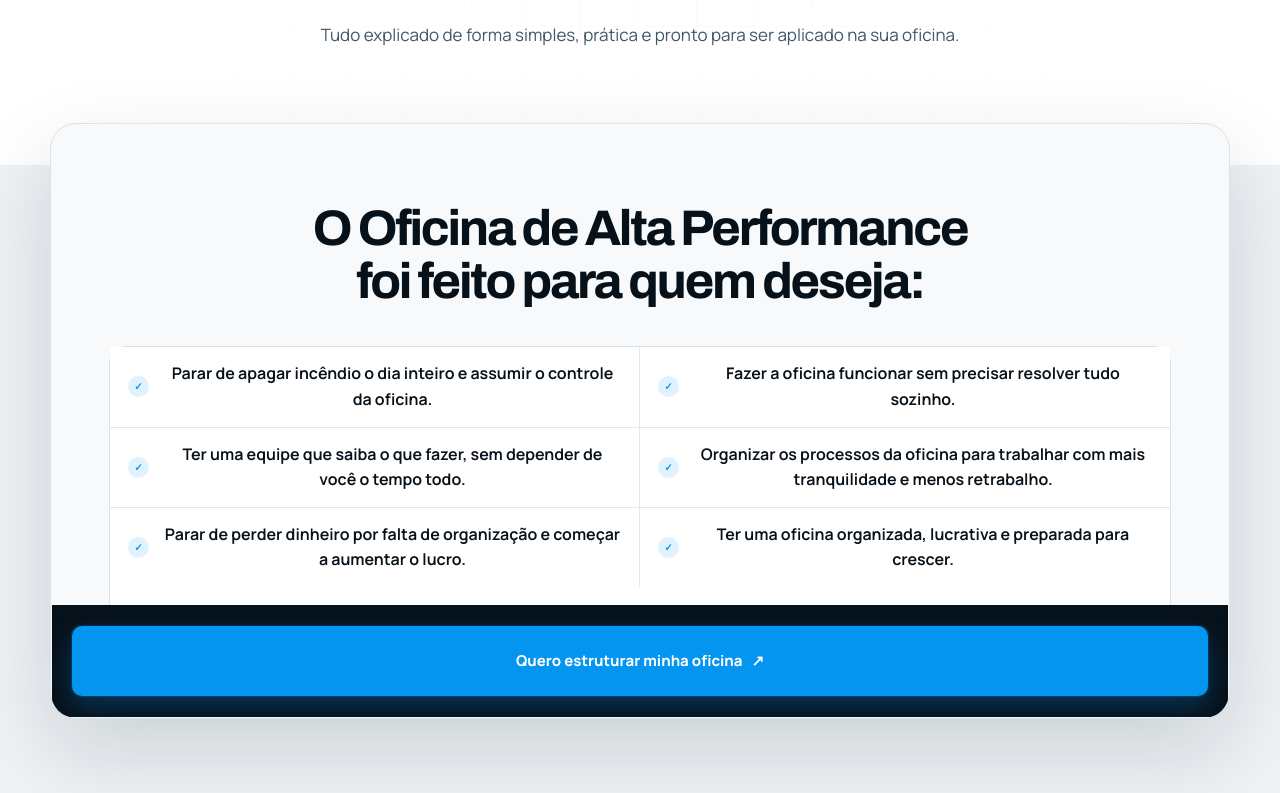
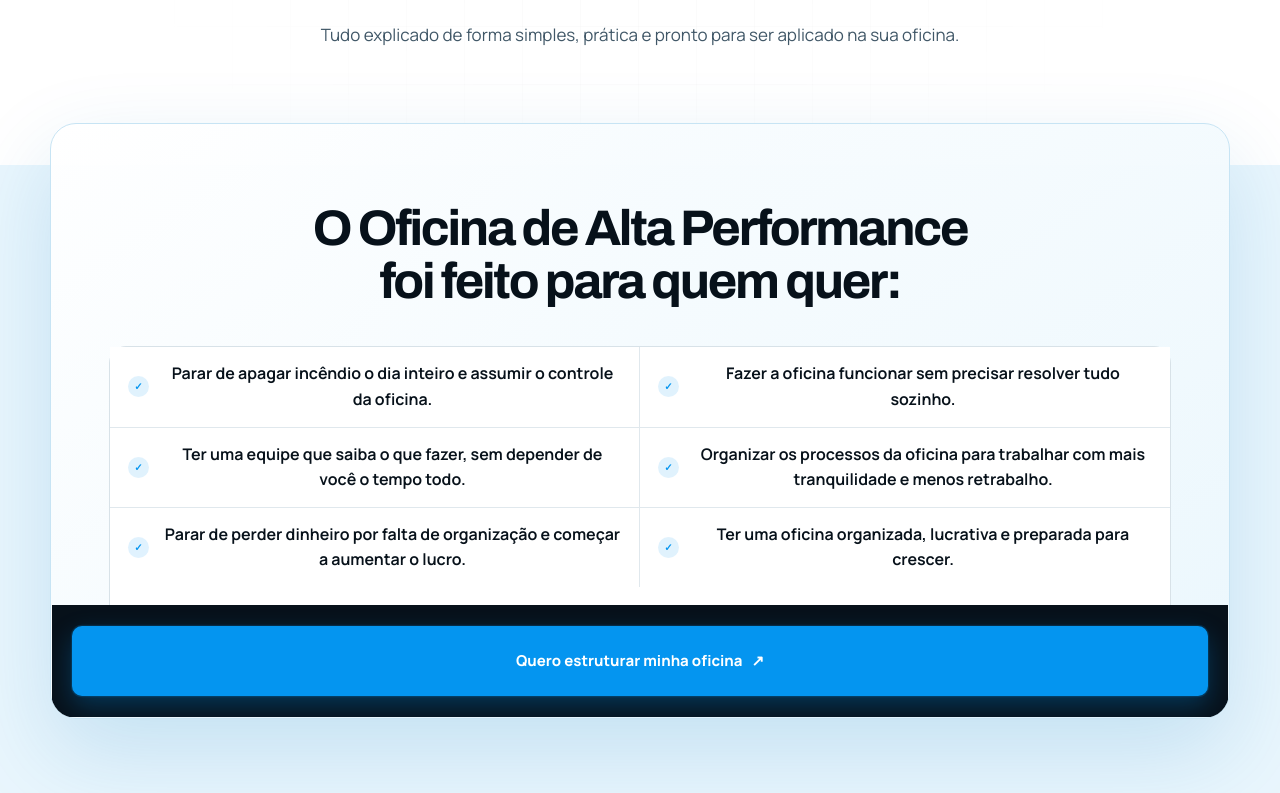
Before and after one commit to cezarhlima1/diegomensor, a Next.js app: page /oficinadealtaperformance in a window 1280 px wide. Shown: the part 1767-2560 px from the top of the page. Built offline with nearby package versions, Linux system fonts and the light colour scheme.

Commit message:
suaviza fundo azul da secao de publico

```diff
--- a/components/oficina-alta-performance/OficinaAltaPerformance.tsx
+++ b/components/oficina-alta-performance/OficinaAltaPerformance.tsx
@@ -152,7 +152,7 @@ export default function OficinaAltaPerformance() {
       <section className={`${styles.lightSection} ${styles.audienceSection}`}>
         <div className={styles.shell}>
           <div className={`${styles.sectionIntro} ${styles.reveal}`}>
-            <h2>O Oficina de Alta Performance foi feito para quem deseja:</h2>
+            <h2>O Oficina de Alta Performance foi feito para quem quer:</h2>
           </div>
           <div className={styles.audienceGrid}>
             {[
--- a/components/oficina-alta-performance/oficina.module.css
+++ b/components/oficina-alta-performance/oficina.module.css
@@ -816,3 +816,10 @@
   .audienceSection .audienceCta{width:calc(100% + 36px);min-height:100px;margin:14px 0 -34px -18px;padding:15px}
   .audienceSection .audienceCta a{min-height:66px;font-size:14px}
 }
+
+/* Fundo azul suave diferencia o painel de público da seção anterior. */
+.audienceSection{background:radial-gradient(circle at 50% 5%,rgba(4,149,240,.2),transparent 42%),linear-gradient(#fff 0 42px,#e9f6fd 42px)}
+.audienceSection .shell{border-color:#c7e4f4;background:linear-gradient(145deg,rgba(255,255,255,.96),rgba(235,247,253,.98));box-shadow:0 34px 90px rgba(4,117,187,.16)}
+@media(max-width:700px){
+  .audienceSection{background:radial-gradient(circle at 50% 4%,rgba(4,149,240,.2),transparent 36%),linear-gradient(#fff 0 24px,#e9f6fd 24px)}
+}
```
